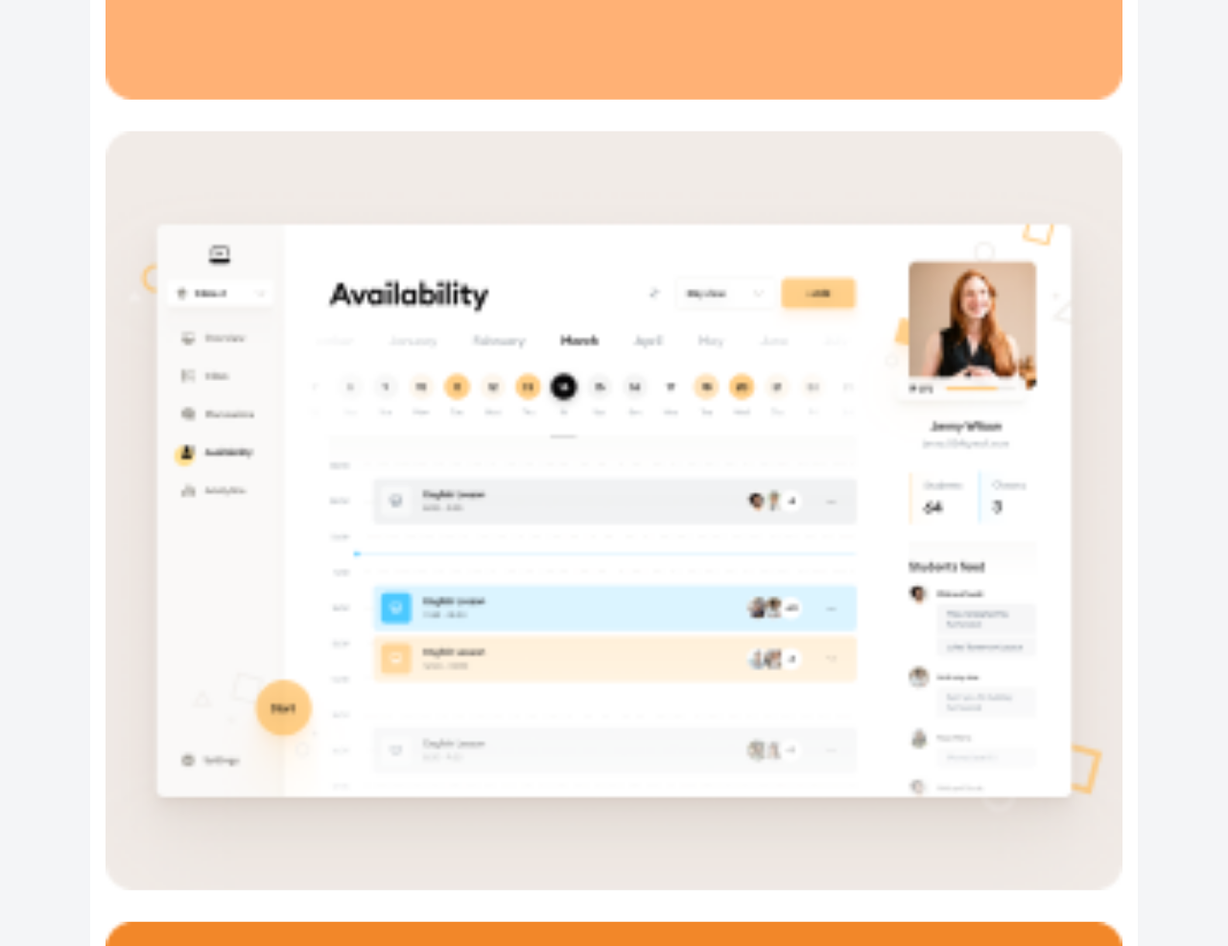
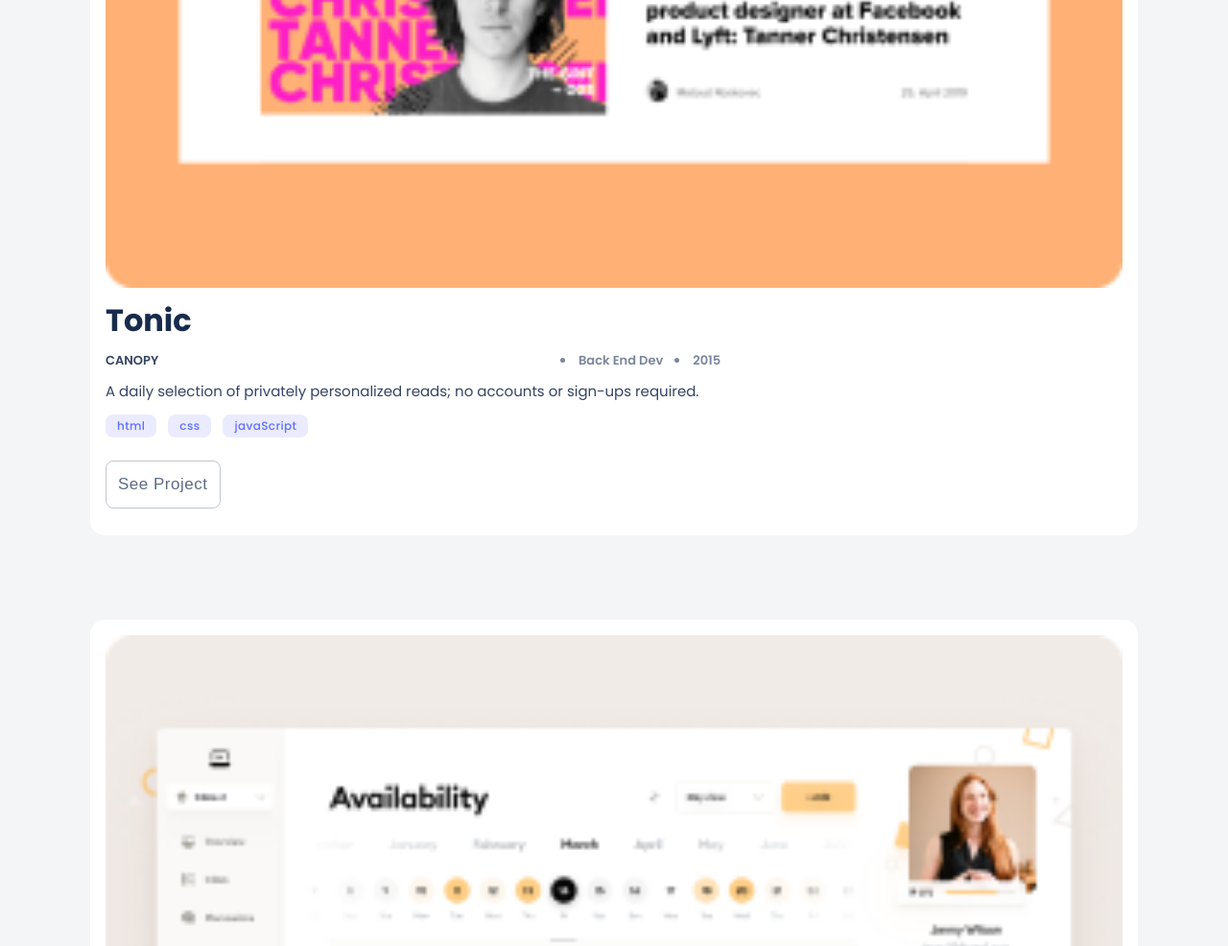
Before and after one commit to boo-shehab/Microverse-Student-project-1, a website: page index.html in a window 1280 px wide. Shown: the part 1400-2386 px from the top of the page at 96% size. Drawn offline with Linux system fonts and the light colour scheme.

Commit message:
Fixing bugs

```diff
--- a/css/style.css
+++ b/css/style.css
@@ -26,15 +26,33 @@ ul {
 }
 
 .normal-button {
-  margin: 12px;
+  margin: 12px 0;
   width: fit-content;
   background-color: white;
   border: 1px solid #6070ff;
+  letter-spacing: 0.03em;
   border-radius: 8px;
   padding: 12px;
   font-weight: 500;
   font-size: 17px;
   line-height: 24px;
+}
+
+.normal-button:hover:not(:disabled) {
+  background: #2230d2;
+  background: #6070ff;
+  box-shadow: 0 8px 16px rgba(64, 83, 252, 0.24);
+  color: #fff;
+}
+
+.normal-button:active:not(:disabled) {
+  background: #2230d2;
+  color: #fff;
+}
+
+.normal-button:disabled {
+  border: 1px solid #c1c7d0;
+  color: #5e6c84;
 }
 
 .container {
@@ -180,11 +198,12 @@ div.connect ul {
 }
 
 .works-page .card-work .client ul {
-  list-style: disc;
+  list-style-type: revert;
   display: grid;
-  grid-template-columns: repeat(2, 1fr);
+  grid-template-columns: repeat(2, auto);
   width: fit-content;
   gap: 12px;
+  list-style-position: inside;
 }
 
 header #burger-button:hover + nav ul {
@@ -222,11 +241,10 @@ header #burger-button:hover + nav ul li a {
 /* Start landing */
 
 #landing-page {
-  width: 100vw;
   height: calc(100vh - 70px);
   background-color: white;
   border-bottom-left-radius: 100px;
-  background-image: url("../img/Header\ bg.svg");
+  background-image: url("../img/header-shapes\ mobile.jpg");
 }
 
 #landing-page .container {
@@ -271,19 +289,13 @@ div.connect img {
 
 /* Start works */
 .works-page .card {
-  position: relative;
   display: grid;
   gap: 12px;
-  margin: 24px;
+  margin: 88px 24px;
   border-radius: 15px;
-  height: 100vh;
 }
 
 .works-page .card-work {
-  position: absolute;
-  top: 50%;
-  left: 50%;
-  transform: translate(-50%, -50%);
   width: 100%;
   display: grid;
   gap: 12px;
--- a/index.html
+++ b/index.html
@@ -71,7 +71,7 @@
                         <span class="tage">css</span>
                         <span class="tage">javaScript</span>
                     </div>
-                    <button class="normal-button">See Project</button>
+                    <button disabled class="normal-button">See Project</button>
                 </div>
             </article>
             <article class="card">
```
Also changed, not shown: img/Header bg.svg (deleted), img/Header bg@2x.png (deleted), img/header-shapes mobile.jpg (added).
